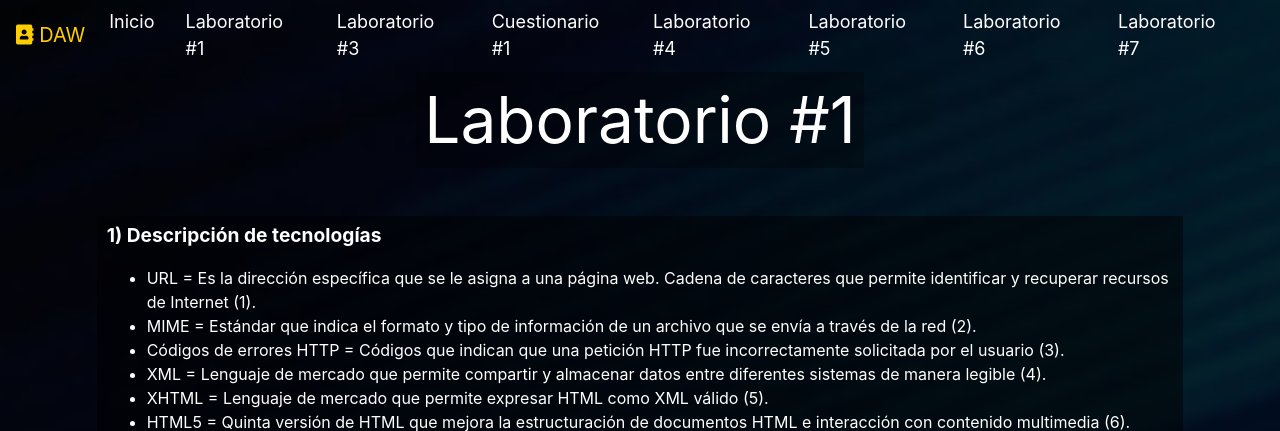
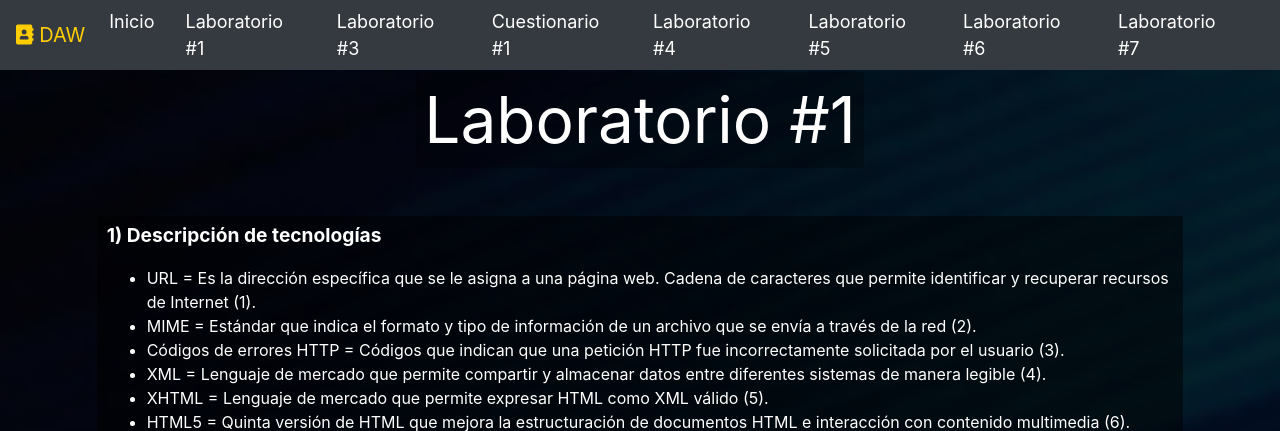
Before and after one commit to Raylogic/DAWBD_A00570654, a PHP site: page /Laboratorio1.html in a window 1280 px wide. Shown: the top 431 px of the page. Run offline with PHP 8.4, Linux system fonts and the light colour scheme; some libraries are stand-ins or nearby versions.

Commit message:
¡Laboratorio 7 terminado!

```diff
--- a/Laboratorio #1-7/Cuestionario1.html
+++ b/Laboratorio #1-7/Cuestionario1.html
@@ -16,7 +16,7 @@
 </head>
 <body>
     <!-- Navbar -->
-    <nav id="menu" class="navbar navbar-dark navbar-expand-md py-0 fixed-top">
+    <nav id="menu" class="navbar navbar-dark bg-dark navbar-expand-md py-0 fixed-top">
         <a href="#" class="navbar-brand"><i class="fas fa-address-book"></i>  DAW</a>
         <button class="navbar-toggler" data-toggle="collapse" data-target="#navLinks" aria-label="Toggle navigation">
             <span class="navbar-toggler-icon"></span>
--- a/Laboratorio #1-7/Inicio.html
+++ b/Laboratorio #1-7/Inicio.html
@@ -15,14 +15,14 @@
 </head>
 <body>
 	<!-- Navbar -->
-	<nav id="menu" class="navbar navbar-dark navbar-expand-md py-0 fixed-top">
+	<nav id="menu" class="navbar navbar-dark bg-dark navbar-expand-md py-0 fixed-top">
         <a href="#" class="navbar-brand"><i class="fas fa-address-book"></i>  DAW</a>
         <button class="navbar-toggler" data-toggle="collapse" data-target="#navLinks" aria-label="Toggle navigation">
             <span class="navbar-toggler-icon"></span>
         </button>
         <div class="collapse navbar-collapse" id="navLinks">
             <ul class="navbar-nav">
-            	<li class="nav-item"><a href="Inicio.html" class="nav-link">Inicio</a></li>
+                <li class="nav-item"><a href="Inicio.html" class="nav-link">Inicio</a></li>
                 <li class="nav-item"><a href="Laboratorio1.html" class="nav-link">Laboratorio #1</a></li>
                 <li class="nav-item"><a href="Laboratorio3.html" class="nav-link">Laboratorio #3</a></li>
                 <li class="nav-item"><a href="Cuestionario1.html" class="nav-link">Cuestionario #1</a></li>
--- a/Laboratorio #1-7/Laboratorio1.html
+++ b/Laboratorio #1-7/Laboratorio1.html
@@ -15,7 +15,7 @@
 </head>
 <body>
     <!-- Navbar -->
-    <nav id="menu" class="navbar navbar-dark navbar-expand-md py-0 fixed-top">
+    <nav id="menu" class="navbar navbar-dark bg-dark navbar-expand-md py-0 fixed-top">
         <a href="#" class="navbar-brand"><i class="fas fa-address-book"></i>  DAW</a>
         <button class="navbar-toggler" data-toggle="collapse" data-target="#navLinks" aria-label="Toggle navigation">
             <span class="navbar-toggler-icon"></span>
--- a/Laboratorio #1-7/Laboratorio3.html
+++ b/Laboratorio #1-7/Laboratorio3.html
@@ -15,7 +15,7 @@
 </head>
 <body>
     <!-- Navbar -->
-    <nav id="menu" class="navbar navbar-dark navbar-expand-md py-0 fixed-top">
+    <nav id="menu" class="navbar navbar-dark bg-dark navbar-expand-md py-0 fixed-top">
         <a href="#" class="navbar-brand"><i class="fas fa-address-book"></i>  DAW</a>
         <button class="navbar-toggler" data-toggle="collapse" data-target="#navLinks" aria-label="Toggle navigation">
             <span class="navbar-toggler-icon"></span>
--- a/Laboratorio #1-7/Laboratorio4.html
+++ b/Laboratorio #1-7/Laboratorio4.html
@@ -15,7 +15,7 @@
 </head>
 <body>
     <!-- Navbar -->
-    <nav id="menu" class="navbar navbar-dark navbar-expand-md py-0 fixed-top">
+    <nav id="menu" class="navbar navbar-dark bg-dark navbar-expand-md py-0 fixed-top">
         <a href="#" class="navbar-brand"><i class="fas fa-address-book"></i>  DAW</a>
         <button class="navbar-toggler" data-toggle="collapse" data-target="#navLinks" aria-label="Toggle navigation">
             <span class="navbar-toggler-icon"></span>
--- a/Laboratorio #1-7/css/EstiloGeneral.css
+++ b/Laboratorio #1-7/css/EstiloGeneral.css
@@ -33,6 +33,11 @@ label {
 @media (max-width: 800px) {
     header {
         font-size: 3rem;
+    }
+}
+@media (max-width: 500px) {
+    header {
+        font-size: 1.2rem;
     }
 }
 @media (max-width: 600px) {
```
